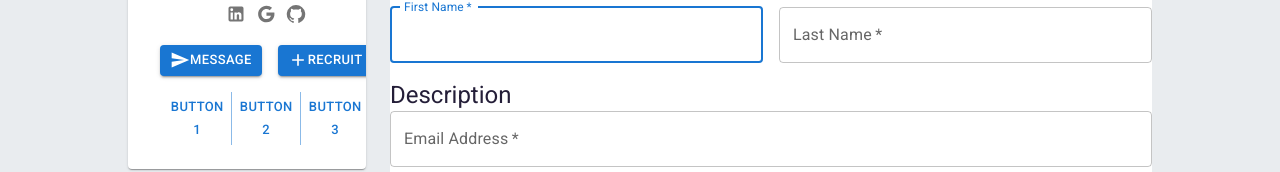
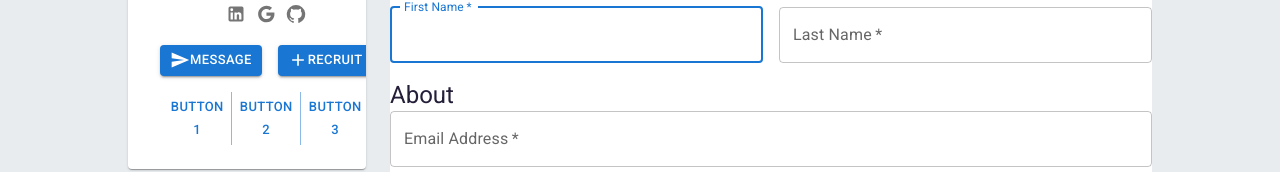
Before and after one commit to jpzambranoleon/project-neo-front-end, a React (Create React App) app: page /profile in a window 1280 px wide. Shown: the part 339-511 px from the top of the page. Built offline with nearby package versions, Linux system fonts and the light colour scheme.

Commit message:
updated file

```diff
--- a/src/pages/profilePage/components/Description.jsx
+++ b/src/pages/profilePage/components/Description.jsx
@@ -41,7 +41,7 @@ const Description = () => {
                         </Grid>
                         <Grid item xs={12}>
                             <Typography variant="h5">
-                                Description
+                                About
                             </Typography>
                             <TextField
                                 required
```
